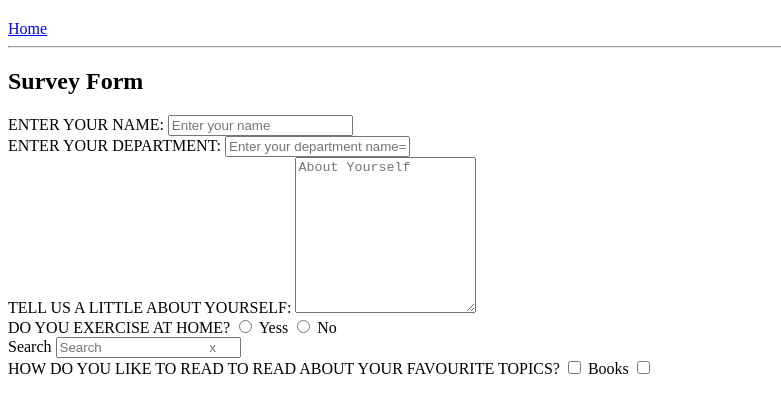
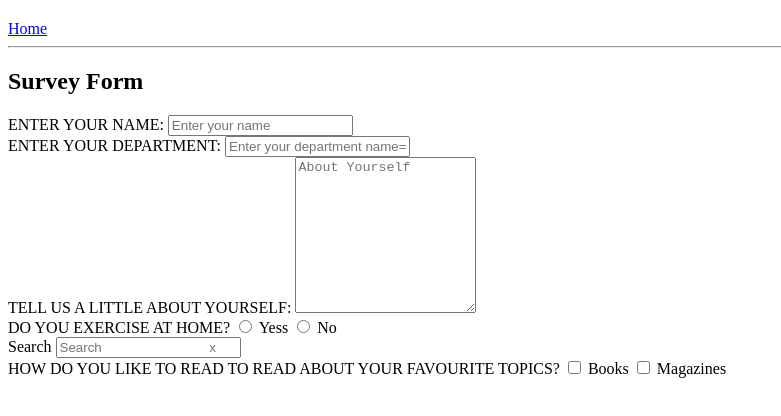
Before and after one commit to m-salman004/Practice-7, a plain HTML site: page form.html in a window 1280 px wide. Shown: the part 60-476 px from the top of the page, without its empty margins (0-781 px from the left). Drawn offline with Linux system fonts and the light colour scheme.

Commit message:
Label (Magazines)

```diff
--- a/form.html
+++ b/form.html
@@ -34,6 +34,7 @@
             <input type="checkbox" name="favouriteTopics" value="Books" id="bookReading" required>
             <label for="bookReading">Books</label>
             <input type="checkbox" name="favouriteTopics" value="Magazines" id="magazinesReading" required>
+            <label for="magazinesReading">Magazines</label>
         </form>
 
 </body>
```
